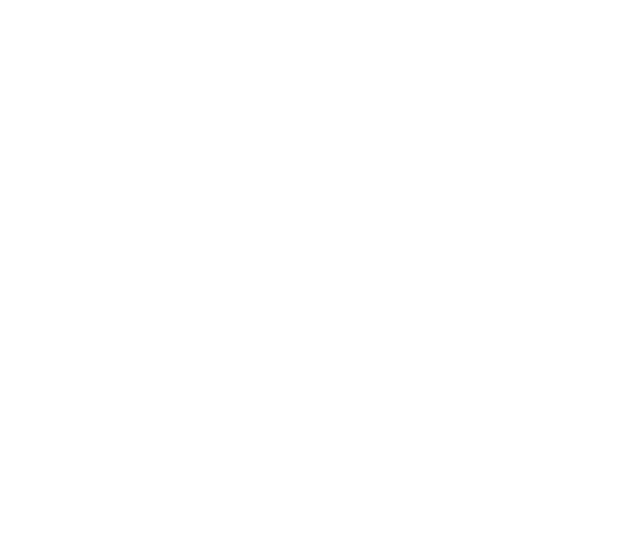
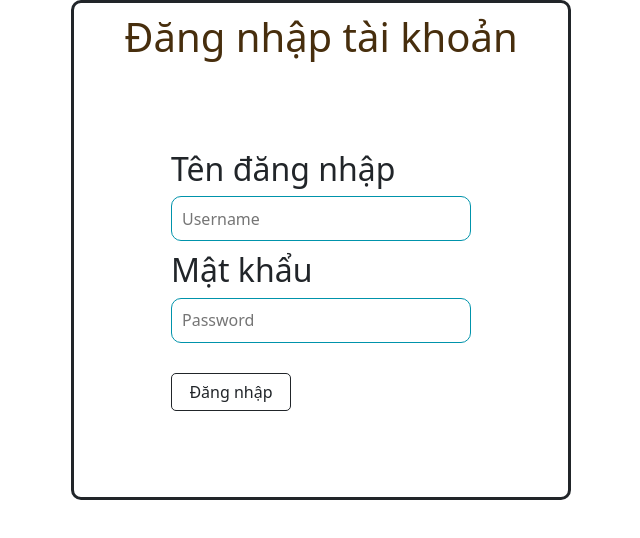
Before and after one commit to ThoPham02/NCKH_22_23, a React (Create React App) app in the folder client/: page /login in a window 1280 px wide. Before the commit this address had no page. Shown: the top 538 px of the page, without its empty margins (319-959 px from the left). Built offline with nearby package versions, Linux system fonts and the light colour scheme.

Commit message:
add login page

```diff
--- a/client/src/Router.js
+++ b/client/src/Router.js
@@ -1,9 +1,13 @@
 import Home from "./pages/Home";
 import Topic from "./pages/Topic"
+import Login from "./pages/Login"
+import LoginLayout from "./components/Layout/LoginLayout";
+
 const publicRoutes = [
   { path: "/", component: Home },
   { path: "/home", component: Home },
-  { path: "/topic", component: Topic}
+  { path: "/topic", component: Topic},
+  { path: "/login", component: Login, Layout: LoginLayout}
 ];
 
 const privateRoutes = [];
--- a/client/src/apis/index.js
+++ b/client/src/apis/index.js
@@ -1,7 +1,7 @@
 import axios from 'axios';
 
 const client = axios.create({
-    baseURL: "http://localhost:8000",
+    baseURL: "http://localhost:8080",
     headers: {
         Accept: "application/json",
         'Content-Type': "application/json"
--- a/client/src/components/Layout/DefaultLayout/Header/header.css
+++ b/client/src/components/Layout/DefaultLayout/Header/header.css
@@ -4,6 +4,10 @@
     top: 0px;
     left : 0px;
     right: 0px;
+}
+.header__below {
+    width: 100%;
+    height: 200px;
 }
 #header-logo{
    display: flex;
--- a/client/src/components/Layout/DefaultLayout/Header/index.js
+++ b/client/src/components/Layout/DefaultLayout/Header/index.js
@@ -5,6 +5,7 @@ import {Link} from "react-router-dom";
 import {BiUserCircle} from "react-icons/bi"
 function Header() {
     return (
+        <>
         <div id="header">
             <div id="header-logo">
                 <div id ="logo">
@@ -35,6 +36,8 @@ function Header() {
                 </div>
             </div>
         </div>
+        <div className="header__below"></div>
+        </>
     )
 }
 
--- /dev/null
+++ b/client/src/components/Layout/LoginLayout/index.js
@@ -0,0 +1,9 @@
+const LoginLayout = ({children}) => {
+    return (
+        <>
+        {children}
+        </>
+    )
+}
+
+export default LoginLayout
--- /dev/null
+++ b/client/src/pages/Login/index.js
@@ -0,0 +1,43 @@
+import client from "../../apis";
+import "./login.css";
+
+const Login = () => {
+  const handleLoginSubmit = (e) => {
+    e.preventDefault();
+
+    client.post('/user/login', {
+      username: e.target.username.value,
+      password: e.target.password.value
+    })
+      .then(response => console.log(response.data))
+      .catch(error => console.error(error));
+
+  };
+
+  return (
+    <div id="login">
+      <div className="login-heading">
+        <h1>Đăng nhập tài khoản</h1>
+      </div>
+      <form onSubmit={handleLoginSubmit} >
+        <div className="input">
+          <h2>Tên đăng nhập</h2>
+          <input type="text" name="username" placeholder="Username" />
+        </div>
+        <div className="input">
+          <h2>Mật khẩu</h2>
+          <input type="password" name="password" placeholder="Password" />
+        </div>
+        <button
+          id="btn"
+          className="btn"
+          type="submit"
+        >
+          Đăng nhập
+        </button>
+      </form>
+    </div>
+  );
+};
+
+export default Login;
--- /dev/null
+++ b/client/src/pages/Login/login.css
@@ -0,0 +1,39 @@
+#login {
+    z-index: 1;
+    border-style: solid;
+    display: flex;
+    justify-content: center;
+    width: 500px;
+    padding: 10px 30px 30px;
+    border-radius: 10px;
+    height: 500px;
+    margin: 0 auto;
+  }
+  .login-heading{
+    color: rgb(71, 46, 13);
+  }
+  #login form{
+    position: absolute;
+    top: 150px;
+    width: 300px;
+  }
+  /*thiết kế input*/
+  #login input {
+    padding-left: 10px;
+    margin-bottom: 10px;
+    height: 45px;
+    width: 100%;
+    border: 1px solid #0093ab;
+    border-radius: 10px;
+  }
+
+  #btn {
+    width: 120px;
+    margin: 20px auto;
+    border: 1px solid;
+    border-radius: 5px;
+    transition: all 0.2s linear;
+  }
+  #btn:hover {
+    transform: scale(1.1);
+  }
```
Also changed, not shown: 1 other file (tests, documents, lock files or other folders).
